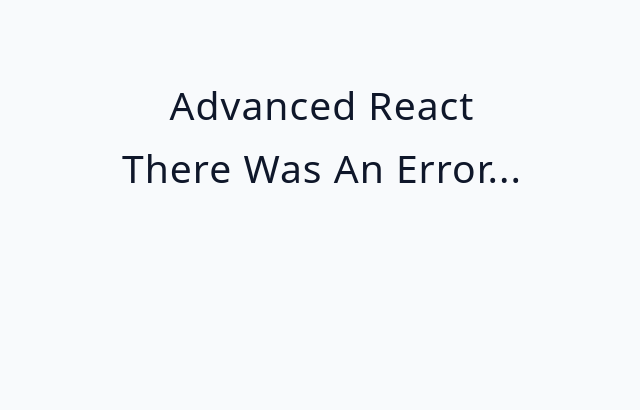
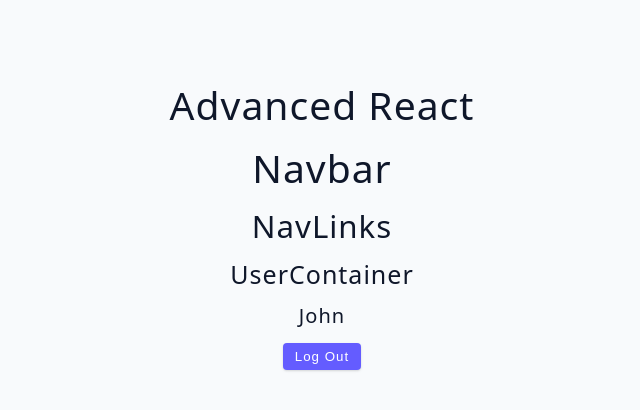
Before and after one commit to vsbron/course-all-in-one-2025, a React (Vite) app in the folder 03-advanced-react/: page / in a window 1280 px wide. Shown: the top 410 px of the page, without its empty margins (318-958 px from the left). Built offline with nearby package versions, Linux system fonts and the light colour scheme; no server answers.

Commit message:
03-advanced-react - Pre Context API example with Prop drilling

```diff
--- a/03-advanced-react/src/App.jsx
+++ b/03-advanced-react/src/App.jsx
@@ -1,11 +1,11 @@
-import FetchData from "./tutorial/08-custom-hooks/02-fetch-data";
+import Navbar from "./tutorial/09-context-api/Navbar";
 
 function App() {
   // Returned JSX
   return (
     <div className="container">
       <h2>Advanced React</h2>
-      <FetchData />
+      <Navbar />
     </div>
   );
 }
--- /dev/null
+++ b/03-advanced-react/src/tutorial/09-context-api/NavLinks.jsx
@@ -0,0 +1,13 @@
+import UserContainer from "./UserContainer";
+
+function NavLinks({ user, logOut }) {
+  // Returned JSX
+  return (
+    <div>
+      <h3>NavLinks</h3>
+      <UserContainer user={user} logOut={logOut} />
+    </div>
+  );
+}
+
+export default NavLinks;
--- /dev/null
+++ b/03-advanced-react/src/tutorial/09-context-api/Navbar.jsx
@@ -0,0 +1,22 @@
+import { useState } from "react";
+import NavLinks from "./NavLinks";
+
+function Navbar() {
+  // Create state for user
+  const [user, setUser] = useState({ name: "John" });
+
+  // Create log out function that resets the user
+  const logOut = () => {
+    setUser(null);
+  };
+
+  // Returned JSX
+  return (
+    <div>
+      <h2>Navbar</h2>
+      <NavLinks user={user} logOut={logOut} />
+    </div>
+  );
+}
+
+export default Navbar;
--- /dev/null
+++ b/03-advanced-react/src/tutorial/09-context-api/UserContainer.jsx
@@ -0,0 +1,20 @@
+function UserContainer({ user, logOut }) {
+  // Returned JSX
+  return (
+    <div>
+      <h4>UserContainer</h4>
+      {user ? (
+        <>
+          <h5>{user.name}</h5>
+          <button className="btn" onClick={logOut}>
+            Log out
+          </button>
+        </>
+      ) : (
+        <h5>Please log in!</h5>
+      )}
+    </div>
+  );
+}
+
+export default UserContainer;
```
